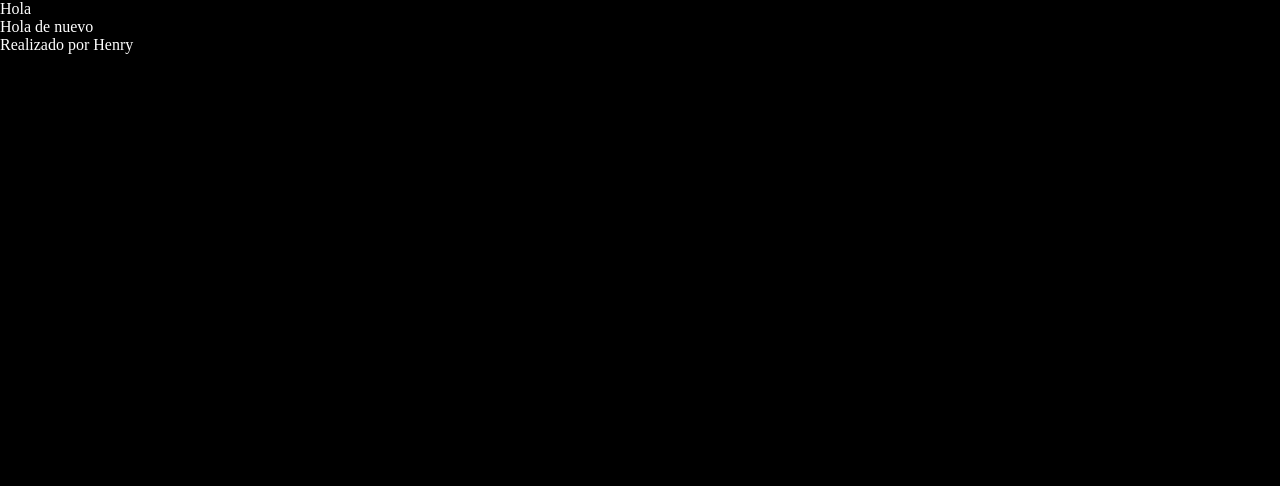
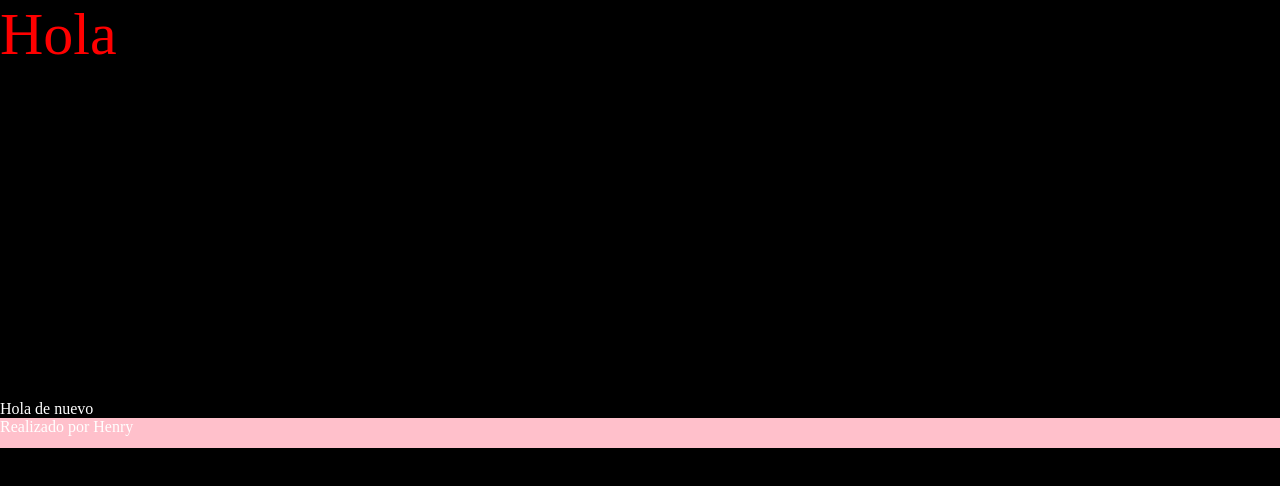
Before and after one commit to hefalla/proyPrueba, a plain HTML site: page index.html in a window 1280 px wide. Drawn offline with Linux system fonts and the light colour scheme.

Commit message:
HF - Cambios en los estilos

```diff
--- a/styles/style.css
+++ b/styles/style.css
@@ -7,3 +7,14 @@ body{
 	background-color: black;
 	color: white;
 }
+
+header{
+	color: red;
+	height: 400px;
+	font-size: 60px;
+}
+
+footer{
+	background-color: pink;
+	height: 30px;
+}
```
